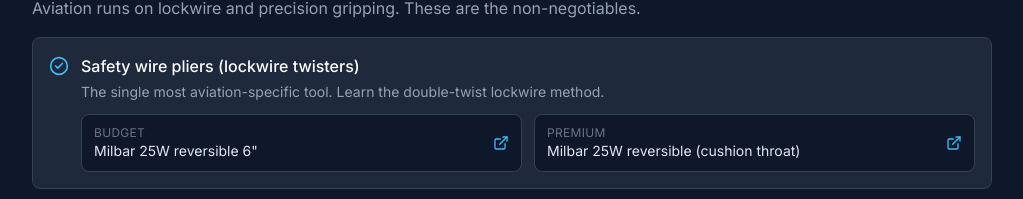
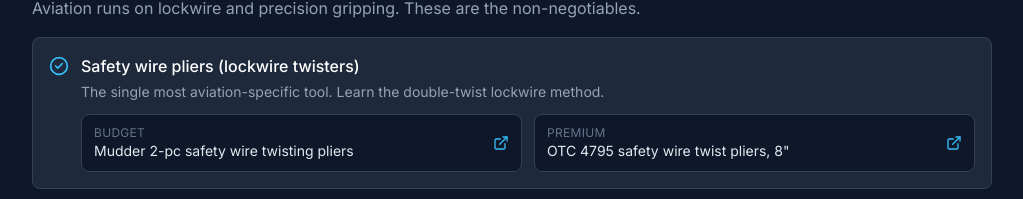
Before and after one commit to dwestbrooks/amttoolbox, a Next.js app: page /guides/ap-mechanic-tool-list in a window 1280 px wide. Shown: the part 1531-1730 px from the top of the page, without its empty margins (128-1151 px from the left). Built offline with nearby package versions, Linux system fonts and the light colour scheme.

Commit message:
fix: replace broken/overpriced safety wire plier links with verified budget (Mudder 5) and premium (OTC 5) picks

```diff
--- a/src/app/guides/ap-mechanic-tool-list/page.tsx
+++ b/src/app/guides/ap-mechanic-tool-list/page.tsx
@@ -108,12 +108,12 @@
         name: 'Safety wire pliers (lockwire twisters)',
         note: 'The single most aviation-specific tool. Learn the double-twist lockwire method.',
         budget: {
-          label: 'Milbar 25W reversible 6"',
-          url: 'https://www.amazon.com/Safety-Wire-Twisters-Automatic-Return/dp/B0CDN2W554',
+          label: 'Mudder 2-pc safety wire twisting pliers',
+          url: 'https://www.amazon.com/dp/B089SVBN4V',
         },
         premium: {
-          label: 'Milbar 25W reversible (cushion throat)',
-          url: 'https://www.amazon.com/Milbar-Safety-Wire-Twister-Pliers/dp/B0049C9EQ6',
+          label: 'OTC 4795 safety wire twist pliers, 8"',
+          url: 'https://www.amazon.com/dp/B00BVL80LI',
         },
       },
       {
--- a/src/app/guides/kit-builder/page.tsx
+++ b/src/app/guides/kit-builder/page.tsx
@@ -40,9 +40,9 @@
     name: 'Safety wire pliers',
     note: 'The non-negotiable aviation tool. Learn the double-twist method.',
     priority: 1,
-    low: 30,
-    high: 60,
-    url: 'https://www.amazon.com/dp/B0CDN2W554',
+    low: 25,
+    high: 55,
+    url: 'https://www.amazon.com/dp/B089SVBN4V',
   },
   {
     id: 'sockets-38',
```
Also changed, not shown: research/tool-list-picks.md (+2 -2 lines).
